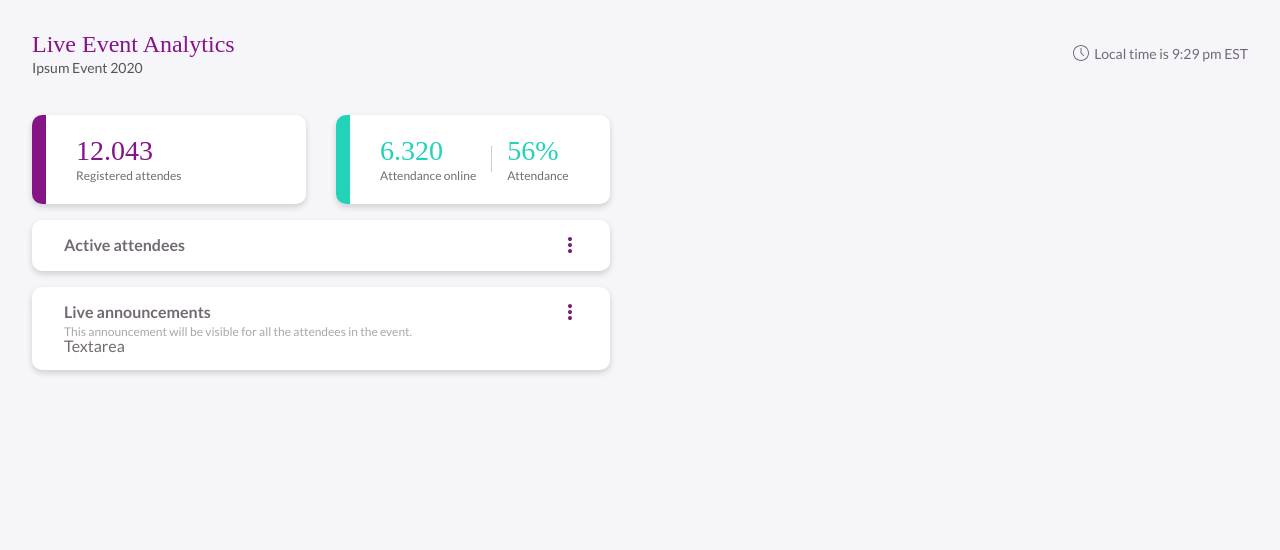
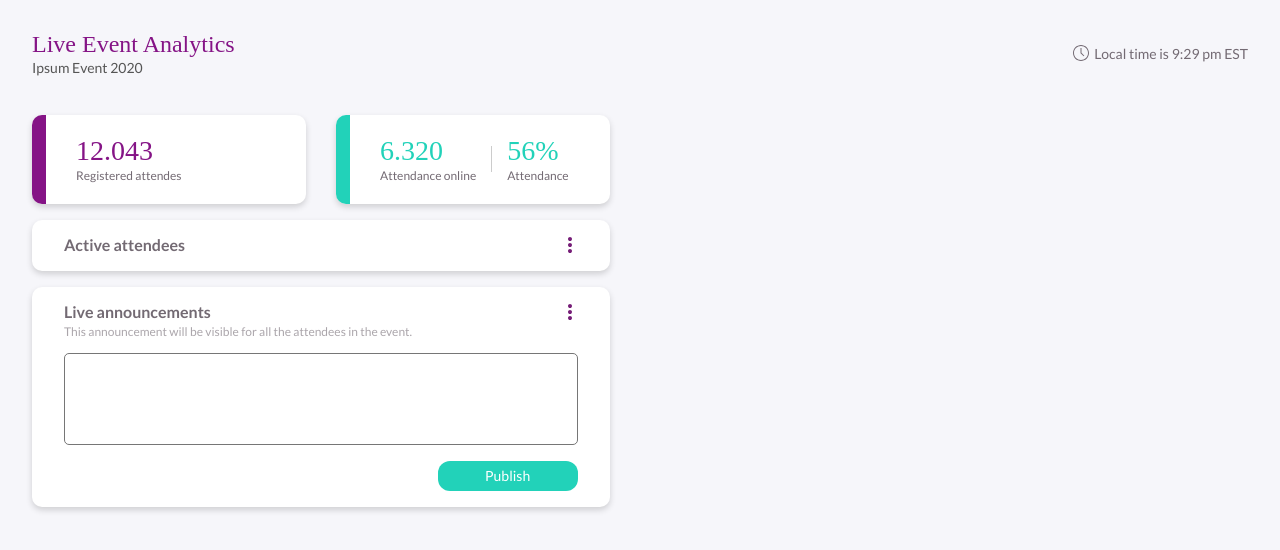
Before and after one commit to Eriold/eventtia, a React (Create React App) app: page / in a window 1280 px wide. Shown: the top 550 px of the page. Built offline with nearby package versions, Linux system fonts and the light colour scheme; a web font is replaced by a local one.

Commit message:
Add frits Cells complete

```diff
--- a/src/components/Board/components/BoardStandard/index.jsx
+++ b/src/components/Board/components/BoardStandard/index.jsx
@@ -3,9 +3,9 @@ import styled from 'styled-components'
 import { MenuItem } from 'components/Icon'
 import { Flex, Box } from 'rebass'
 import PropTypes from 'prop-types'
-import { Button } from 'components/Button'
+import { Button, StandardButton } from 'components/Button'
 import { Board } from '../Board'
-import { Text } from 'components/Text'
+import { Text, Textarea } from 'components/Text'
 
 const Circle = styled.span`
   height: 8px;
@@ -16,7 +16,13 @@ const Circle = styled.span`
   margin-bottom:2px;
 `
 
-const BoardStandard = ({ title, liveShow, description, children }) => {
+const BoardStandard = ({
+  title,
+  liveShow,
+  description,
+  buttonname,
+  children
+}) => {
   return (
     <Board width='95'>
       <Flex alignItems='center'>
@@ -38,6 +44,7 @@ const BoardStandard = ({ title, liveShow, description, children }) => {
           </Button>
         </Box>
       </Flex>
+      {description &&
         <Flex>
           <Box>
             <Text
@@ -50,7 +57,21 @@ const BoardStandard = ({ title, liveShow, description, children }) => {
               {description}
             </Text>
           </Box>
+        </Flex>}
+      {buttonname &&
+        <Box>
+          <Flex>
+            <Textarea />
           </Flex>
+          <Flex>
+            <Box mx='auto' />
+            <Box>
+              <StandardButton>
+                {buttonname}
+              </StandardButton>
+            </Box>
+          </Flex>
+        </Box>}
       <Flex>
         {children}
       </Flex>
--- /dev/null
+++ b/src/components/Button/components/StandardButton/index.js
@@ -0,0 +1,19 @@
+import styled from 'styled-components'
+
+const StandardButton = styled.button`
+  background-color:#22D2B9;
+  border-radius: 12px;
+  width: 140px;
+  height: 30px;
+  color: white;
+  font-family: 'Lato-Regular';
+  font-size: 14px;
+  font-weight: 400;
+  border: none;
+  margin-top: 16px;
+
+  :focus {
+    outline: none;
+  }
+`
+export default StandardButton
--- a/src/components/Button/index.js
+++ b/src/components/Button/index.js
@@ -1 +1,2 @@
 export { default as Button } from './components/Button'
+export { default as StandardButton } from './components/StandardButton'
--- a/src/components/Text/components/Textarea/index.js
+++ b/src/components/Text/components/Textarea/index.js
@@ -0,0 +1,17 @@
+import styled from 'styled-components'
+
+const Textarea = styled.textarea`
+  resize:none;
+  font-family: 'Lato-Regular';
+  margin-top: 15px;
+  color: #736A73;
+  border-radius: 5px;
+  width: 100%;
+  height: 86px;
+  :focus {
+    outline: none;
+  }
+
+`
+
+export default Textarea
--- a/src/components/Text/index.js
+++ b/src/components/Text/index.js
@@ -1 +1,2 @@
 export { default as Text } from './components/Text'
+export { default as Textarea } from './components/Textarea'
--- a/src/pages/Steps/Step1/index.jsx
+++ b/src/pages/Steps/Step1/index.jsx
@@ -67,9 +67,8 @@ const Step1 = () => {
             liveShow={false}
             title='Live announcements'
             description='This announcement will be visible for all the attendees in the event.'
-          >
-            Textarea
-          </BoardStandard>
+            buttonname='Publish'
+          />
         </Box>
       </Flex>
     </Container>
```
Lines whose indentation alone changed are shown as unchanged.
